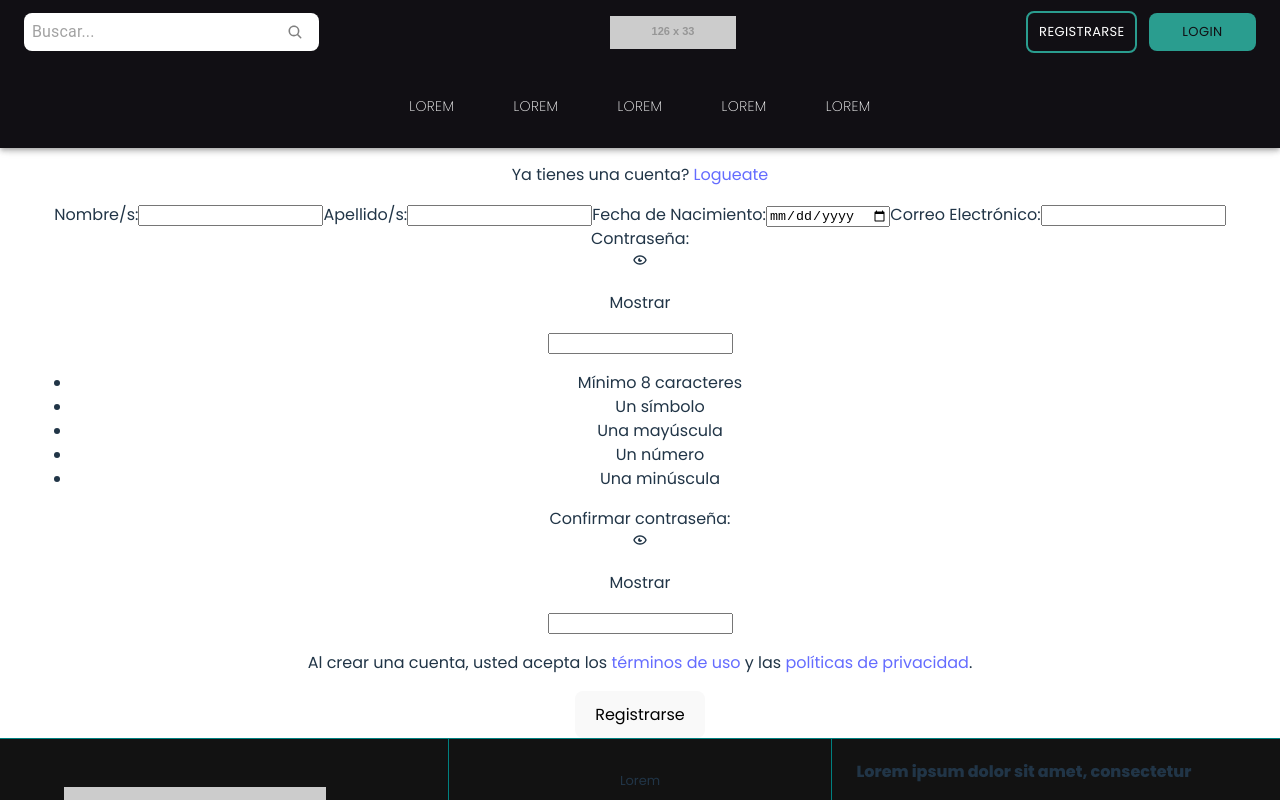
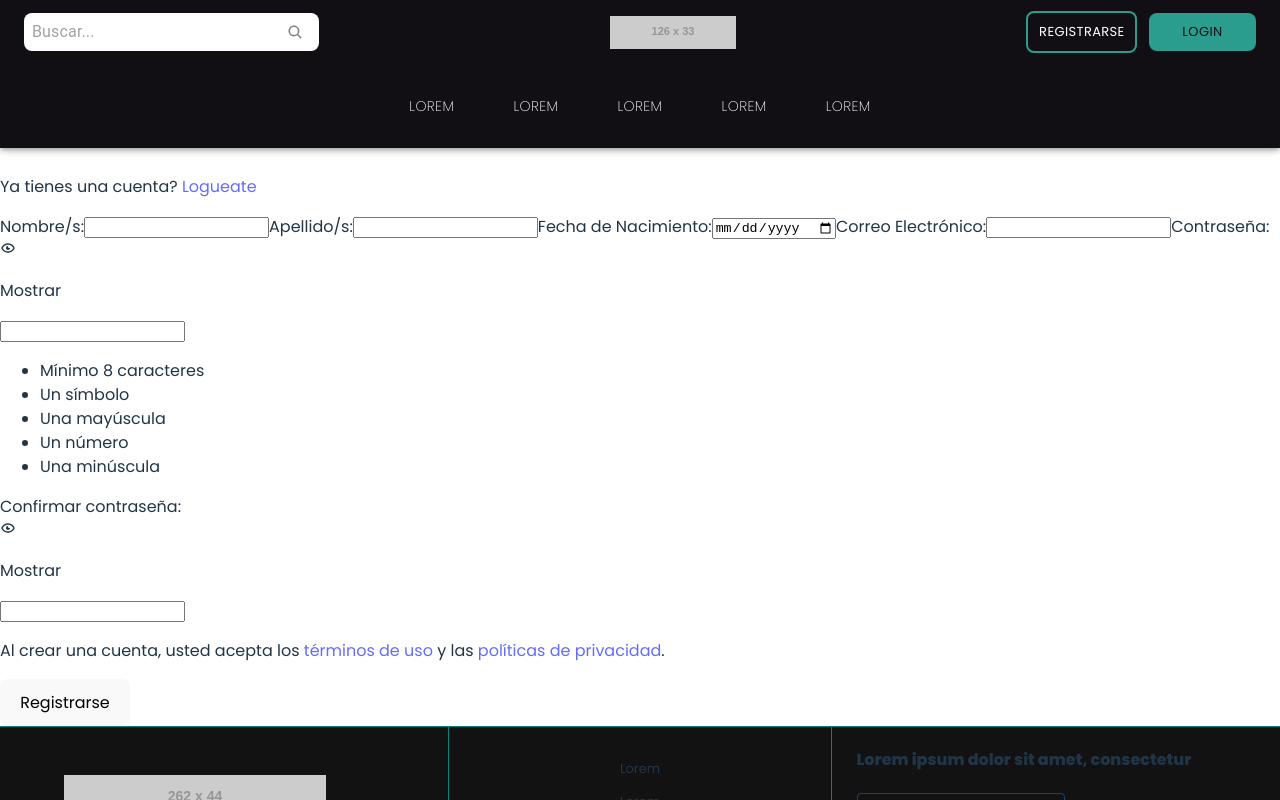
Before and after one commit to No-Country-simulation/h3-17-proptech, a React (Vite) app in the folder client/: page / in a window 1280 px wide. Shown: the top 800 px of the page. Built offline with nearby package versions, Linux system fonts and the light colour scheme.

Commit message:
modify <src/app.css>delete text-align

```diff
--- a/client/src/App.css
+++ b/client/src/App.css
@@ -1,8 +1,7 @@
 #root {
-  max-width: 1280px;
-  margin: 0 auto;
-  padding: 2rem;
-  text-align: center;
+  max-width: 100vw;
+  margin: 0;
+  padding: 0;
   font-family: 'Poppins', sans-serif;
 }
 
```
